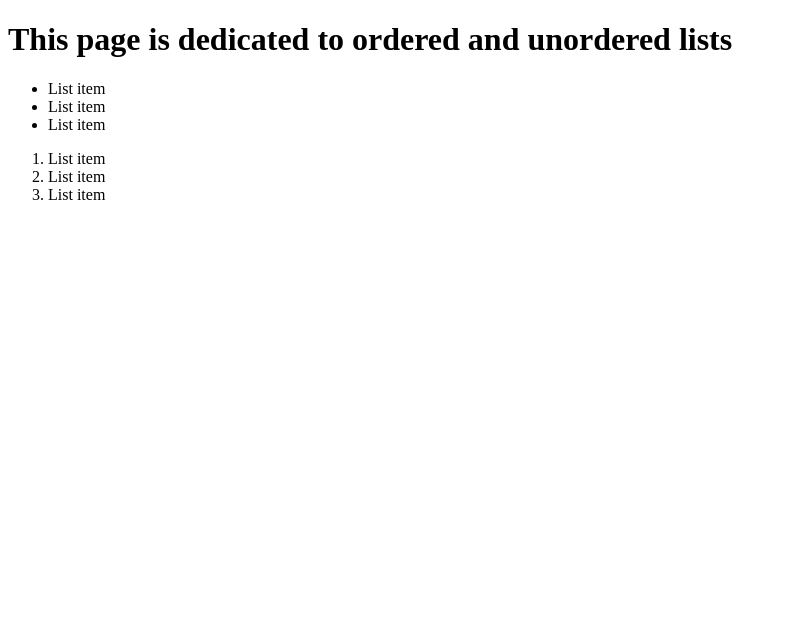
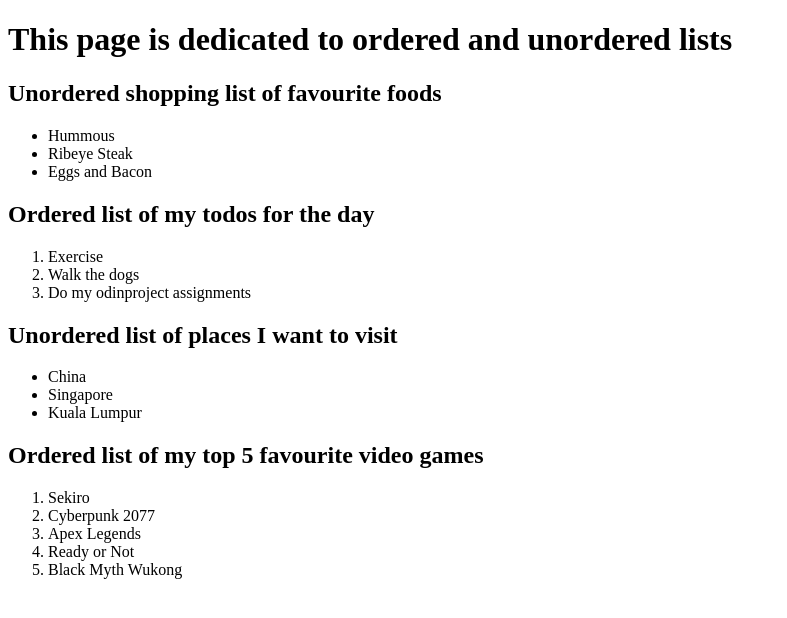
Before and after one commit to NikolayNB1/html_odin_project, a plain HTML site: page ordered_and_unordered_list.html in a window 1280 px wide. Shown: the whole page, without its empty margins (0-787 px from the left). Drawn offline with Linux system fonts and the light colour scheme.

Commit message:
added list headings

```diff
--- a/ordered_and_unordered_list.html
+++ b/ordered_and_unordered_list.html
@@ -7,17 +7,36 @@
 <body>
 <h1>This page is dedicated to ordered and unordered lists</h1>
 
+<h2>Unordered shopping list of favourite foods</h2>
 <ul>
-<li>List item</li>
-<li>List item</li>
-<li>List item</li>
+<li>Hummous</li>
+<li>Ribeye Steak</li>
+<li>Eggs and Bacon</li>
 </ul>
 
+<h2>Ordered list of my todos for the day</h2>
 <ol>
-<li>List item</li>
-<li>List item</li>
-<li>List item</li>
+<li>Exercise</li>
+<li>Walk the dogs</li>
+<li>Do my odinproject assignments</li>
 </ol>
+
+<h2>Unordered list of places I want to visit</h2>
+<ul>
+<li>China</li>
+<li>Singapore</li>
+<li>Kuala Lumpur</li>
+</ul>
+
+<h2>Ordered list of my top 5 favourite video games </h2>
+<ol>
+<li>Sekiro</li>
+<li>Cyberpunk 2077</li>
+<li>Apex Legends</li>
+<li>Ready or Not</li>
+<li>Black Myth Wukong</li>
+</ol>
+
 </body>
 
 </html>
```
